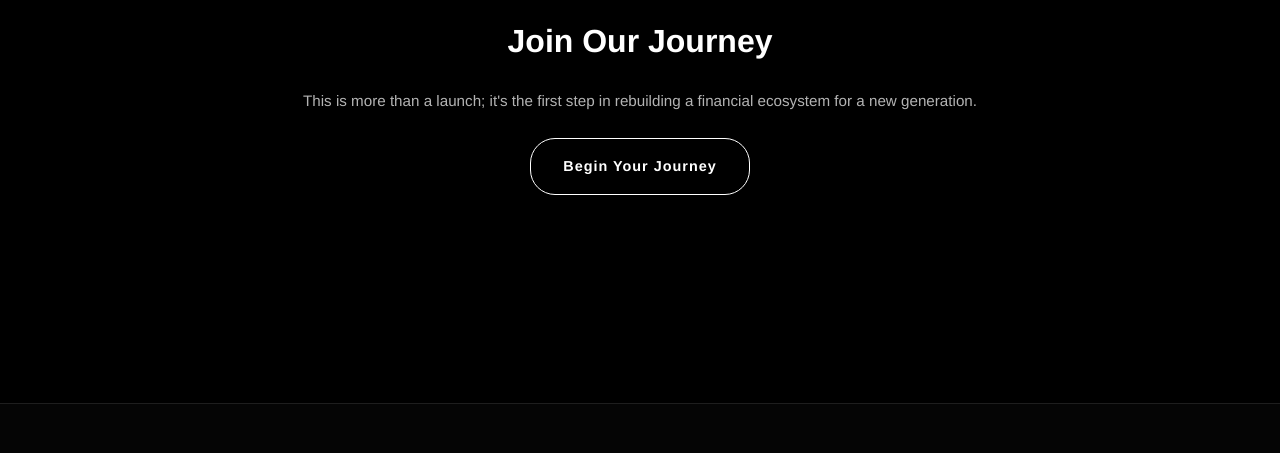
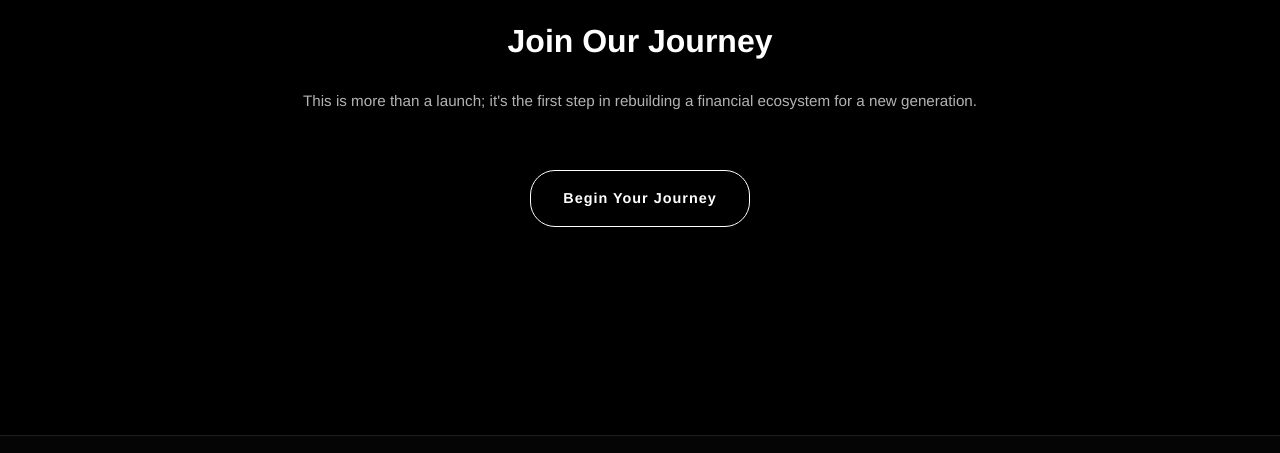
Before and after one commit to nadoor6/ugarit-website, a plain HTML site: page about.html in a window 1280 px wide. Shown: the part 1520-1973 px from the top of the page. Drawn offline with Linux system fonts and the light colour scheme.

Commit message:
button fix

```diff
--- a/css/style.css
+++ b/css/style.css
@@ -1287,3 +1287,11 @@ body {
     background: rgba(255, 255, 255, 0.1) !important;
     box-shadow: 0 5px 15px rgba(255, 255, 255, 0.1) !important;
 }
+
+
+/* Move About Page Button Down */
+
+.about-page .cta-section .monochrome-cta {
+    margin-top: 2rem;
+    /* Adjust this value as needed */
+}
```
